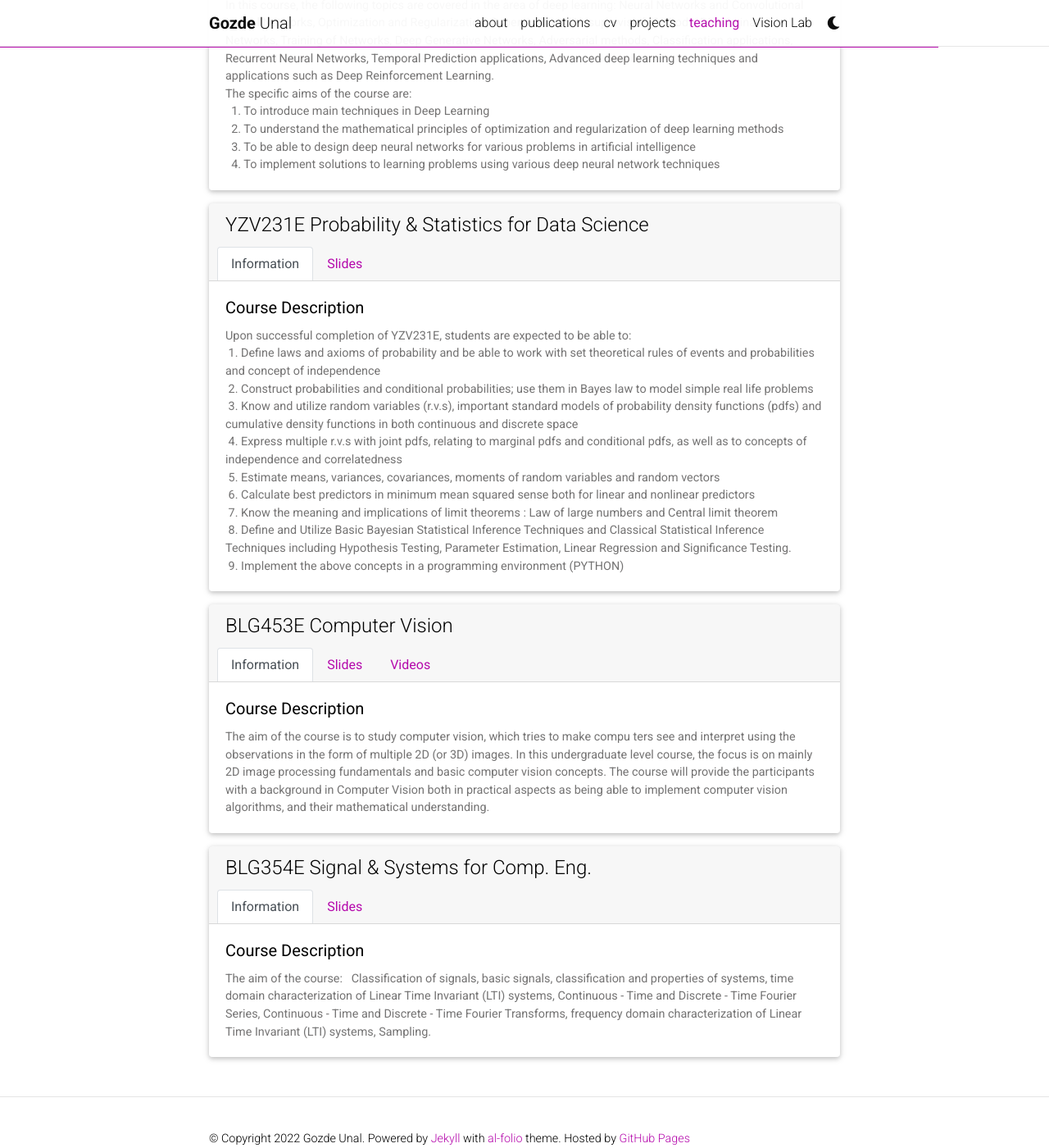
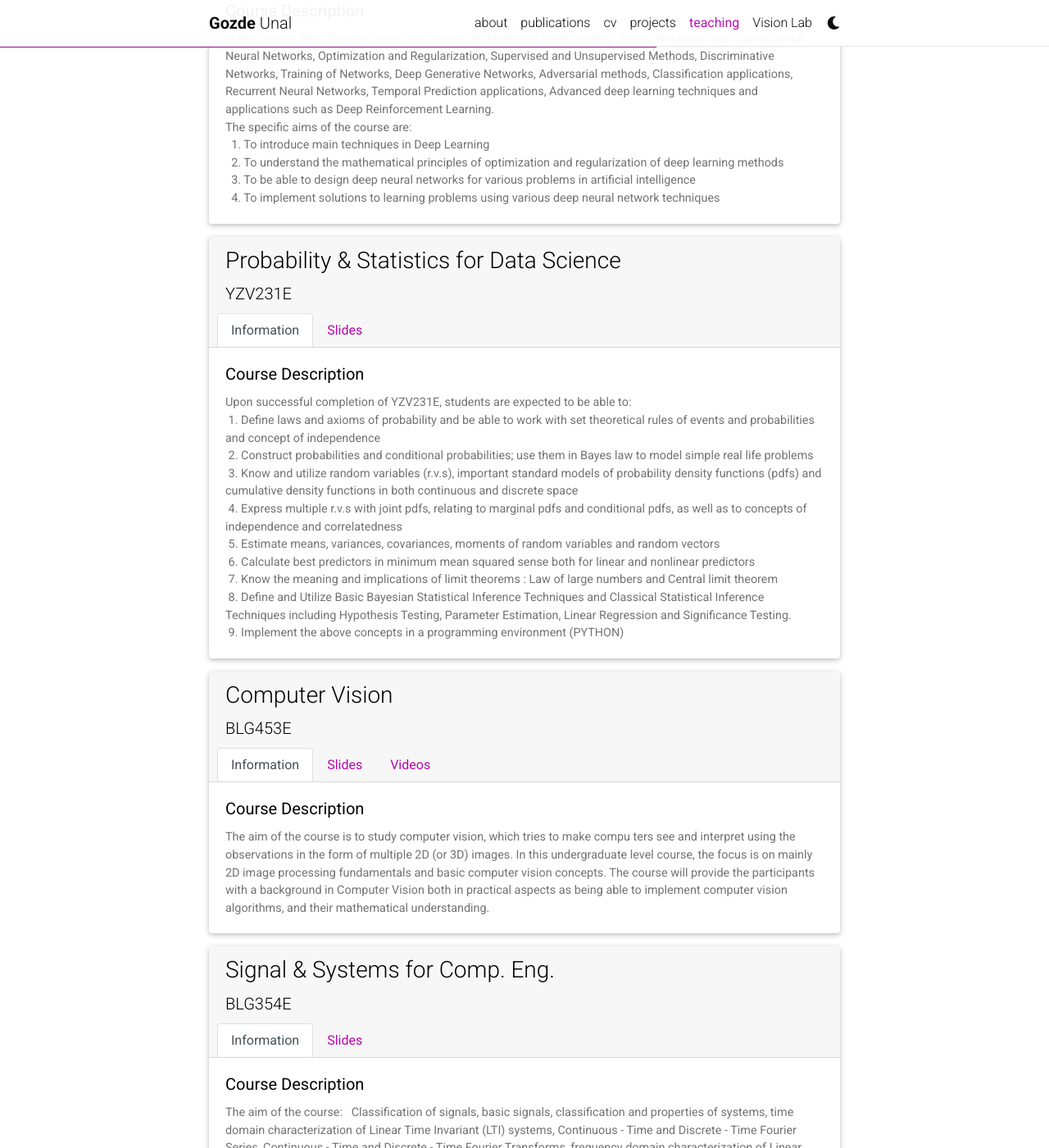
Before and after one commit to gozde-unal/gozde-unal.github.io, a Jekyll site: the page built from _pages/teaching.md, in a window 1280 px wide and 1400 px high, scrolled down 340 px. Shown: the whole window at 82% size. Built offline with Jekyll 4.4.1, drawn with Linux system fonts in a browser that asks for light colours; comment, search, counter and statistics services are not loaded; a style sheet for code colours, icons or effects is not loaded; some of the changed text lies outside the part shown.

Commit message:
teaching

```diff
--- a/_data/teaching.yml
+++ b/_data/teaching.yml
@@ -1,6 +1,6 @@
 courses:
   - title: Deep Learning
-    code: BLG561E - YZV302E
+    code: BLG561E-YZV302E
     video_link: https://www.youtube.com/embed/videoseries?list=PLAkQqIKJRWIaLet_vlLAXIbu0dSYwAPEy
     description: >
       In this course, the following topics are covered in the area of deep learning: Neural Networks and Convolutional Neural Networks, Optimization and Regularization, Supervised and Unsupervised Methods, Discriminative Networks, Training of Networks, Deep Generative Networks, Adversarial methods, Classification applications, Recurrent Neural Networks, Temporal Prediction applications, Advanced deep learning techniques and applications such as Deep Reinforcement Learning. <br>
--- a/_includes/course.html
+++ b/_includes/course.html
@@ -1,7 +1,8 @@
 
 <div class="card w-90">
     <div class="card-header">
-      <h4 class="card-title"> {{ include.course.code }} {{ include.course.title }} </h4>
+      <h3 class="card-title"> {{ include.course.title }} </h3>
+      <h5 class="card-title"> {{ include.course.code }} </h5>
       <ul class="nav nav-tabs card-header-tabs">
         <li class="nav-item">
           <a class="nav-link active" href="#info-{{include.course.code}}" data-bs-toggle="tab">Information</a>
```
